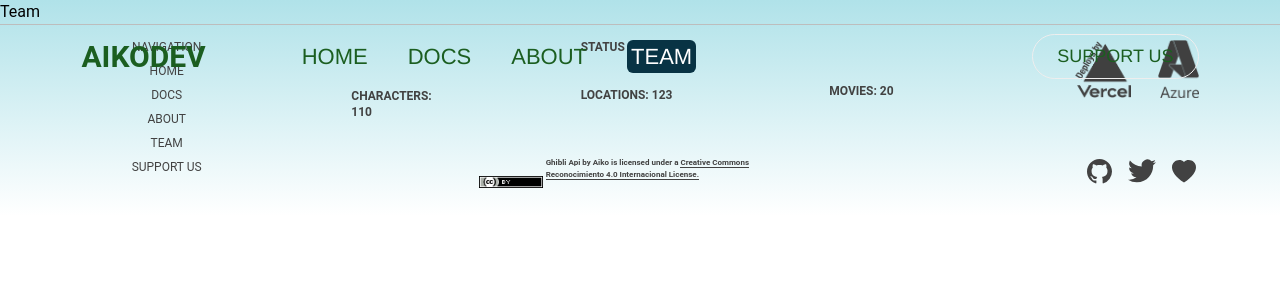
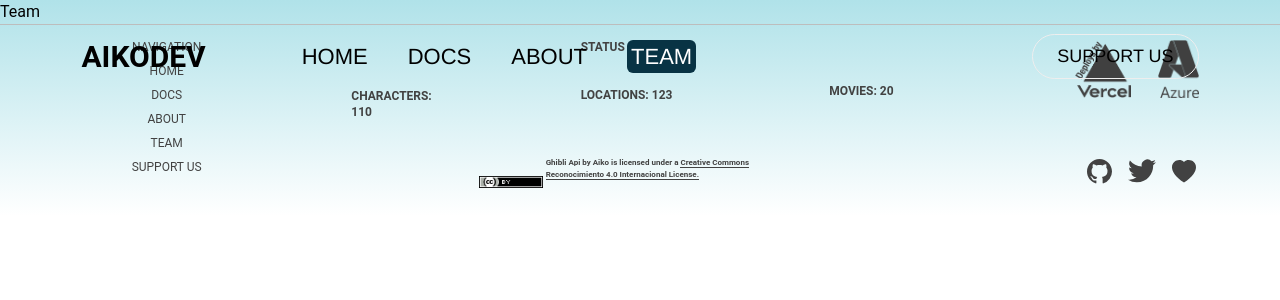
Before and after one commit to Aikodev-labs/Ghibli-API-platform, a React (Vite) app: page /team in a window 1280 px wide. Shown: the top 300 px of the page. Built offline with nearby package versions, Linux system fonts and the light colour scheme.

Commit message:
Navbar Inteligente Update 18.7.23

```diff
--- a/src/layout/Header.jsx
+++ b/src/layout/Header.jsx
@@ -1,4 +1,4 @@
-import { useEffect, useState } from "react";
+import { useEffect } from "react";
 import { Link, NavLink, useLocation } from "react-router-dom";
 
 const Header = () => {
@@ -12,20 +12,13 @@ const Header = () => {
 
   const location = useLocation()
 
-  useEffect(() => {
-    console.log("Ruta actual:", location.pathname)
-  }, [location])
-
 
   return (
 
-    <header className= {`flex items-center absolute z-10 top-0 left-0 w-full  h-[113px] text-[#fafafa]
+    <header className= {`flex items-center absolute z-10 top-0 left-0 w-full  h-[113px]
       ${
         /* Estilos dinamicos del Navbar */
-        location.pathname === "/" ? "text-[#fafafa]"
-        : location.pathname === "/docs" ? "text-black"
-        : location.pathname === "/about" ? "text-red-400"
-        : location.pathname === "/team" ? "text-green-900" : ""
+        location.pathname === "/" ? "text-[#fafafa]" : "text-black"
 
       }`}>
 
@@ -46,7 +39,7 @@ const Header = () => {
                   : isActive && location.pathname === "/team" ? ("bg-[#083344] rounded-md p-1 text-white") : ""}
                   > {page.name}
 
-                  {/* En caso de agregarse mas rutas con distintos estilos de navbar, es acá donde hay que trabajar */}
+                  {/* En caso de agregarse mas rutas con distintos estilos de navbar, es acá donde hay que trabajar*/}
                 </NavLink>
                 <div
                   className={`
```
